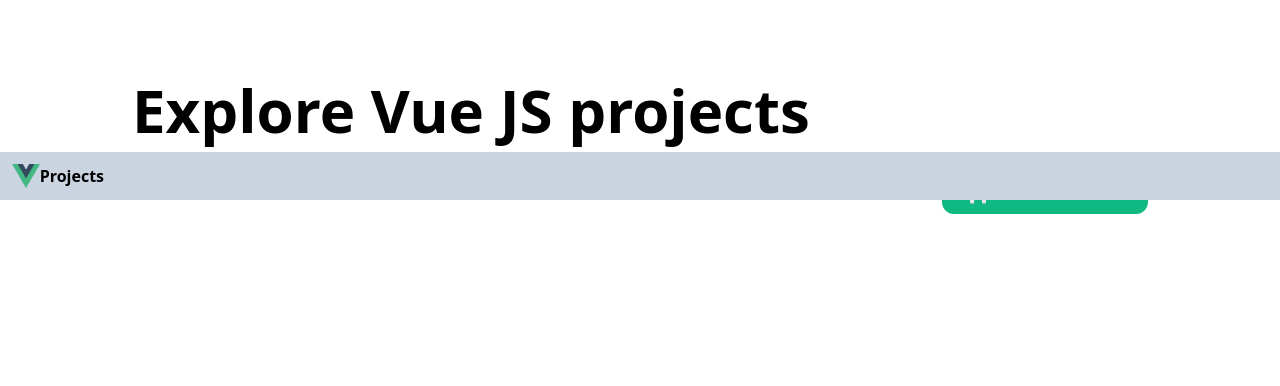
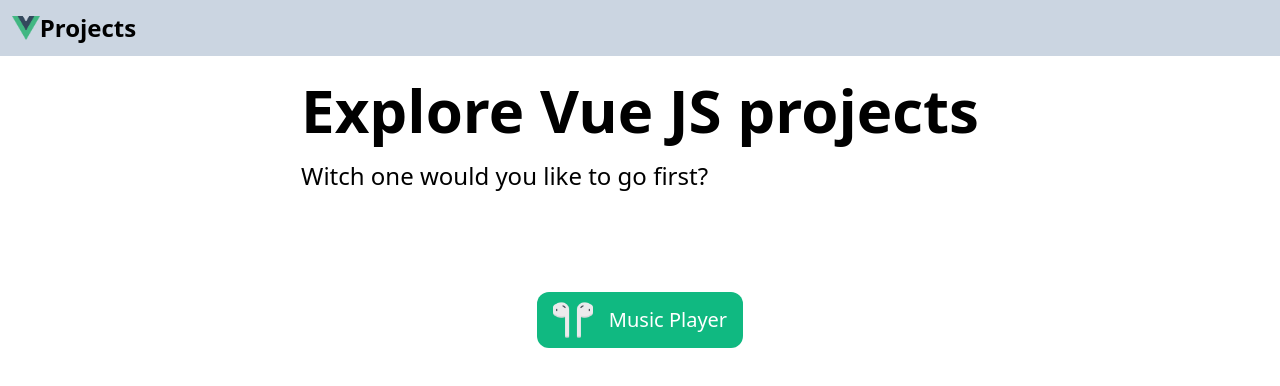
Before and after one commit to tia-cin/VueJS-Apps, a Vue app: page /music in a window 1280 px wide. Shown: the top 386 px of the page. Built offline with nearby package versions, Linux system fonts and the light colour scheme.

Commit message:
navbar fixed

```diff
--- a/src/pages/HomePage.vue
+++ b/src/pages/HomePage.vue
@@ -1,9 +1,10 @@
 <template>
-  <div class="mt-20 flex justify-evenly items-center">
-    <nav class="bg-slate-300 fixed min-w-full flex items-center p-3">
+  <div>
+    <nav class="bg-slate-300 top-0 fixed min-w-full flex items-center p-3">
       <img :src="logo" class="w-6 h-6" />
-      <span class="font-semibold">Projects</span>
+      <span class="font-semibold text-2xl">Projects</span>
     </nav>
+    <main class="flex flex-col items-center mt-20">
       <header class="mb-20">
         <h1 class="text-6xl font-semibold">Explore Vue JS projects</h1>
         <p class="text-2xl mt-5">Witch one would you like to go first?</p>
@@ -20,6 +21,7 @@
           </button>
         </router-link>
       </section>
+    </main>
   </div>
 </template>
 
```
Lines whose indentation alone changed are shown as unchanged.
